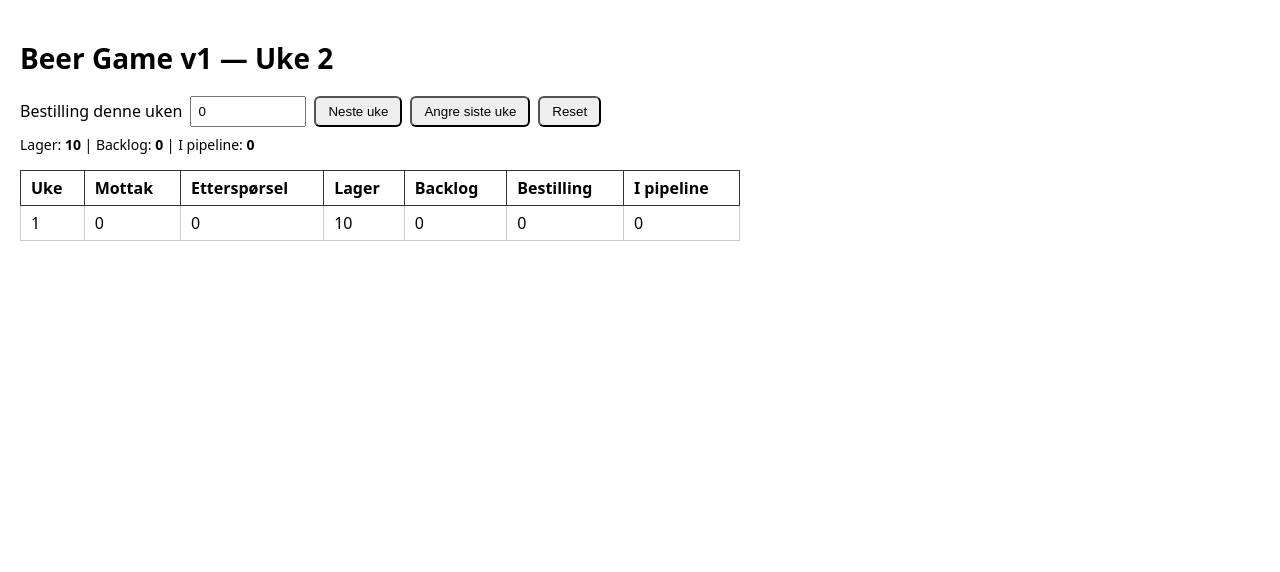
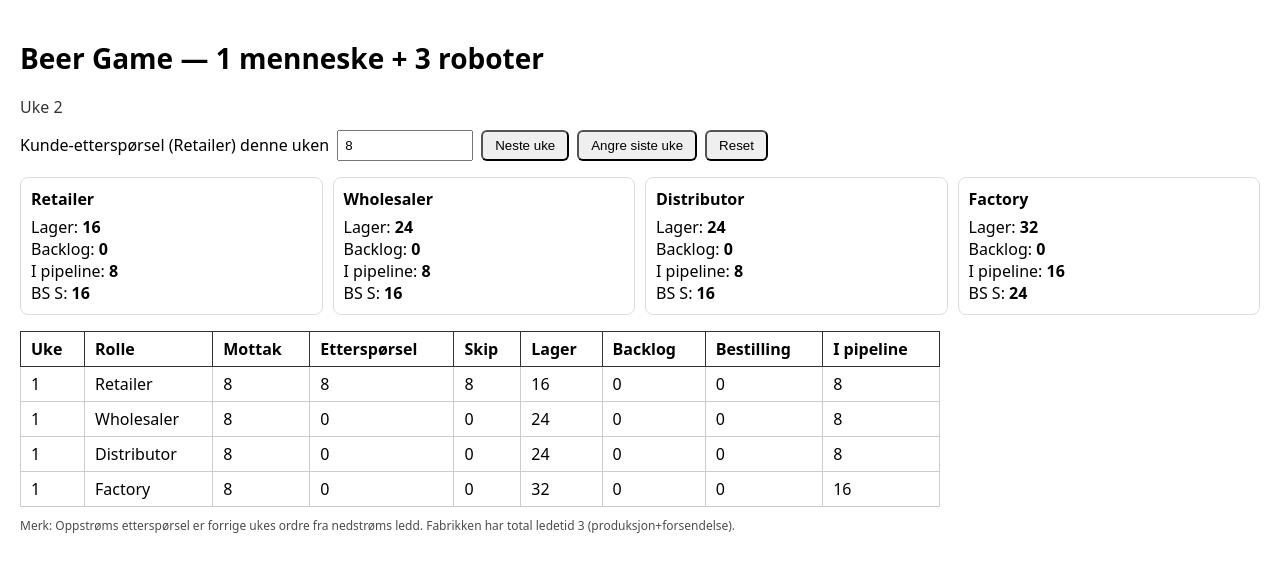
Before and after one commit to Hyldgaards/IBE160-test, a Next.js app in the folder beer-game/: page / in a window 1280 px wide. Both pictures are taken after a click on the button "Neste uke". Shown: the top 572 px of the page. Built offline with nearby package versions, Linux system fonts and the light colour scheme.

Commit message:
BeerGame: Steady-state init for D, lås demand etter start

```diff
--- a/beer-game/src/app/page.tsx
+++ b/beer-game/src/app/page.tsx
@@ -1,152 +1,228 @@
 "use client";
-import { useState } from "react";
+import { useMemo, useState } from "react";
 
-type Row = {
-  uke: number;
-  mottak: number;
-  ettersp: number;
-  lager: number;
+type Role = "Retailer" | "Wholesaler" | "Distributor" | "Factory";
+
+interface RoleState {
+  onHand: number;
   backlog: number;
-  bestilling: number;
-  iPipeline: number;
-};
+  pipeline: number[]; // incoming shipments til denne rollen
+  leadTime: number;   // 2 for tre første; 3 for Factory
+  policy: "BS";
+  params: { S: number }; // base-stock nivå
+}
 
-type Snapshot = {
+interface WeekRow {
   week: number;
-  order: string;
-  lager: number;
+  role: Role;
+  received: number;
+  demand: number;
+  ship: number;
+  onHand: number;
   backlog: number;
-  rows: Row[];
-  pipeline: number[];
-};
+  order: number;
+  pipelineSum: number;
+}
+
+interface GameState {
+  week: number;
+  roles: Record<Role, RoleState>;
+  lastOrders: Record<Role, number>;
+  history: WeekRow[];
+}
+
+const ROLES: Role[] = ["Retailer", "Wholesaler", "Distributor", "Factory"];
+
+function cloneState(s: GameState): GameState {
+  return {
+    week: s.week,
+    roles: {
+      Retailer:   { ...s.roles.Retailer,   pipeline: [...s.roles.Retailer.pipeline] },
+      Wholesaler: { ...s.roles.Wholesaler, pipeline: [...s.roles.Wholesaler.pipeline] },
+      Distributor:{ ...s.roles.Distributor,pipeline: [...s.roles.Distributor.pipeline] },
+      Factory:    { ...s.roles.Factory,    pipeline: [...s.roles.Factory.pipeline] },
+    },
+    lastOrders: { ...s.lastOrders },
+    history: [...s.history],
+  };
+}
+
+function stepWeek(prev: GameState, externalDemand: number): GameState {
+  const s = cloneState(prev);
+
+  // 1) mottak
+  const received: Record<Role, number> = { Retailer:0, Wholesaler:0, Distributor:0, Factory:0 };
+  for (const r of ROLES) {
+    const role = s.roles[r];
+    const recv = role.pipeline.length > 0 ? role.pipeline[0] : 0;
+    received[r] = recv;
+    role.pipeline = role.pipeline.slice(1);
+    while (role.pipeline.length < role.leadTime - 1) role.pipeline.push(0);
+    role.onHand += recv;
+  }
+
+  // 2) demand
+  const demand: Record<Role, number> = {
+    Retailer: externalDemand,
+    Wholesaler: s.lastOrders.Retailer || 0,
+    Distributor: s.lastOrders.Wholesaler || 0,
+    Factory: s.lastOrders.Distributor || 0,
+  };
+
+  // 3) ship og oppdater lager/backlog
+  const shipped: Record<Role, number> = { Retailer:0, Wholesaler:0, Distributor:0, Factory:0 };
+  for (const r of ROLES) {
+    const role = s.roles[r];
+    const need = demand[r] + role.backlog;
+    const ship = Math.max(0, Math.min(role.onHand, need));
+    shipped[r] = ship;
+    role.onHand -= ship;
+    role.backlog = Math.max(0, need - ship);
+  }
+
+  // 4) ordre (BS)
+  const orders: Record<Role, number> = { Retailer:0, Wholesaler:0, Distributor:0, Factory:0 };
+  for (const r of ROLES) {
+    const role = s.roles[r];
+    const pipelineSum = role.pipeline.reduce((a, b) => a + b, 0);
+    const invPos = role.onHand + pipelineSum - role.backlog;
+    const order = Math.max(0, role.params.S - invPos);
+    orders[r] = Math.round(order);
+    role.pipeline.push(orders[r]); // ankommer etter LT
+  }
+
+  // 5) logg
+  const rows: WeekRow[] = ROLES.map((r) => ({
+    week: s.week,
+    role: r,
+    received: received[r],
+    demand: demand[r],
+    ship: shipped[r],
+    onHand: s.roles[r].onHand,
+    backlog: s.roles[r].backlog,
+    order: orders[r],
+    pipelineSum: s.roles[r].pipeline.reduce((a, b) => a + b, 0),
+  }));
+  s.history = [...s.history, ...rows];
+
+  // 6) for neste uke
+  s.lastOrders = { ...orders };
+  s.week = s.week + 1;
+  return s;
+}
 
 export default function Home() {
-  const LEADTIME = 2;
+  const [customerDemandStr, setCustomerDemandStr] = useState("8");
+  const customerDemand = useMemo(
+    () => parseInt(customerDemandStr || "0", 10) || 0,
+    [customerDemandStr]
+  );
 
-  const [week, setWeek] = useState(1);
-  const [order, setOrder] = useState("0");
-  const [lager, setLager] = useState(10);
-  const [backlog, setBacklog] = useState(0);
-  const [rows, setRows] = useState<Row[]>([]);
-  const [pipeline, setPipeline] = useState<number[]>([]);
-  const [history, setHistory] = useState<Snapshot[]>([]); // for «Angre»
+  const initialState: GameState = useMemo(() => {
+  const D = customerDemand; // steady-state basert på input-feltet
+  return {
+    week: 1,
+    roles: {
+      Retailer:   { onHand: 2*D, backlog: 0, pipeline: [D, D],       leadTime: 2, policy: "BS", params: { S: 2*D } },
+      Wholesaler: { onHand: 2*D, backlog: 0, pipeline: [D, D],       leadTime: 2, policy: "BS", params: { S: 2*D } },
+      Distributor:{ onHand: 2*D, backlog: 0, pipeline: [D, D],       leadTime: 2, policy: "BS", params: { S: 2*D } },
+      Factory:    { onHand: 3*D, backlog: 0, pipeline: [D, D, D],    leadTime: 3, policy: "BS", params: { S: 3*D } },
+    },
+    lastOrders: { Retailer: 0, Wholesaler: 0, Distributor: 0, Factory: 0 },
+    history: [],
+  };
+}, [customerDemand]);
 
-  const snapshot = (): Snapshot => ({ week, order, lager, backlog, rows, pipeline });
+  const [state, setState] = useState<GameState>(initialState);
+  const [undo, setUndo] = useState<GameState[]>([]);
 
-  const nextWeek = () => {
-    const ettersp = parseInt(order || "0", 10);
-
-    // 1) lagre øyeblikksbilde for «Angre»
-    setHistory((h) => [...h, snapshot()]);
-
-    // 2) mottak denne uken
-    const mottak = pipeline.length > 0 ? pipeline[0] : 0;
-    const pipelineEtterMottak = pipeline.slice(1);
-
-    // 3) dekk etterspørsel + backlog
-    const net = lager + mottak - (ettersp + backlog);
-    const newBacklog = net >= 0 ? 0 : -net;
-    const newLager = net >= 0 ? net : 0;
-
-    // 4) legg dagens bestilling bakerst med ledetid
-    const nyPipeline = [...pipelineEtterMottak];
-    while (nyPipeline.length < LEADTIME - 1) nyPipeline.push(0);
-    nyPipeline.push(ettersp); // v1: bestiller lik etterspørsel
-
-    // 5) loggrad
-    const row: Row = {
-      uke: week,
-      mottak,
-      ettersp,
-      lager: newLager,
-      backlog: newBacklog,
-      bestilling: ettersp,
-      iPipeline: nyPipeline.reduce((a, b) => a + b, 0),
-    };
-
-    // 6) oppdater state
-    setRows((r) => [...r, row]);
-    setLager(newLager);
-    setBacklog(newBacklog);
-    setPipeline(nyPipeline);
-    setWeek((w) => w + 1);
-    setOrder("0");
+  const handleNextWeek = () => {
+    setUndo((u) => [...u, cloneState(state)]);
+    setState((prev) => stepWeek(prev, customerDemand));
   };
 
-  const undo = () => {
-    setHistory((h) => {
-      if (h.length === 0) return h; // ingenting å angre
-      const prev = h[h.length - 1];
-      setWeek(prev.week);
-      setOrder(prev.order);
-      setLager(prev.lager);
-      setBacklog(prev.backlog);
-      setRows(prev.rows);
-      setPipeline(prev.pipeline);
-      return h.slice(0, -1);
+  const handleUndo = () => {
+    setUndo((u) => {
+      if (u.length === 0) return u;
+      const prev = u[u.length - 1];
+      setState(prev);
+      return u.slice(0, -1);
     });
   };
 
-  const reset = () => {
-    setWeek(1);
-    setOrder("0");
-    setLager(10);
-    setBacklog(0);
-    setRows([]);
-    setPipeline([]);
-    setHistory([]);
+  const handleReset = () => {
+    setState(cloneState(initialState));
+    setUndo([]);
   };
+
+  const sumPipeline = (r: Role) =>
+    state.roles[r].pipeline.reduce((a, b) => a + b, 0);
 
   return (
     <main style={{ padding: 20, fontFamily: "system-ui, sans-serif" }}>
-      <h1 style={{ fontSize: 28, fontWeight: 700 }}>Beer Game v1 — Uke {week}</h1>
+      <h1 style={{ fontSize: 28, fontWeight: 700 }}>Beer Game — 1 menneske + 3 roboter</h1>
+      <div style={{ marginTop: 4, opacity: 0.8 }}>Uke {state.week}</div>
 
       <div style={{ display: "flex", gap: 8, alignItems: "center", marginTop: 12, flexWrap: "wrap" }}>
-        <label htmlFor="order">Bestilling denne uken</label>
+        <label htmlFor="cust">Kunde-etterspørsel (Retailer) denne uken</label>
         <input
-          id="order"
+          id="cust"
           type="number"
-          value={order}
-          onChange={(e) => setOrder(e.target.value)}
-          style={{ padding: 6, width: 100 }}
+          value={customerDemandStr}
+          onChange={(e) => setCustomerDemandStr(e.target.value)}
+          style={{ padding: 6, width: 120 }}
         />
-        <button onClick={nextWeek} style={{ padding: "6px 12px", borderRadius: 6, cursor: "pointer" }}>
+        <button onClick={handleNextWeek} style={{ padding: "6px 12px", borderRadius: 6, cursor: "pointer" }}>
           Neste uke
         </button>
-        <button onClick={undo} style={{ padding: "6px 12px", borderRadius: 6, cursor: "pointer" }}>
+        <button onClick={handleUndo} style={{ padding: "6px 12px", borderRadius: 6, cursor: "pointer" }}>
           Angre siste uke
         </button>
-        <button onClick={reset} style={{ padding: "6px 12px", borderRadius: 6, cursor: "pointer" }}>
+        <button onClick={handleReset} style={{ padding: "6px 12px", borderRadius: 6, cursor: "pointer" }}>
           Reset
         </button>
       </div>
 
-      <div style={{ marginTop: 8, fontSize: 14 }}>
-        Lager: <b>{lager}</b>  |  Backlog: <b>{backlog}</b>  |  I pipeline: <b>{pipeline.reduce((a,b)=>a+b,0)}</b>
+      <div style={{ display: "grid", gridTemplateColumns: "repeat(4, minmax(160px, 1fr))", gap: 10, marginTop: 16 }}>
+        {ROLES.map((r) => (
+          <div key={r} style={{ border: "1px solid #ddd", borderRadius: 8, padding: 10 }}>
+            <div style={{ fontWeight: 700, marginBottom: 6 }}>{r}</div>
+            <div>Lager: <b>{state.roles[r].onHand}</b></div>
+            <div>Backlog: <b>{state.roles[r].backlog}</b></div>
+            <div>I pipeline: <b>{sumPipeline(r)}</b></div>
+            <div>BS S: <b>{state.roles[r].params.S}</b></div>
+          </div>
+        ))}
       </div>
 
-      <table style={{ marginTop: 16, borderCollapse: "collapse", minWidth: 720 }}>
+      <table style={{ marginTop: 16, borderCollapse: "collapse", minWidth: 920 }}>
         <thead>
           <tr>
-            {["Uke","Mottak","Etterspørsel","Lager","Backlog","Bestilling","I pipeline"].map((h) => (
+            {["Uke","Rolle","Mottak","Etterspørsel","Skip","Lager","Backlog","Bestilling","I pipeline"].map((h) => (
               <th key={h} style={{ border: "1px solid #333", padding: "6px 10px", textAlign: "left" }}>{h}</th>
             ))}
           </tr>
         </thead>
         <tbody>
-          {rows.map((row) => (
-            <tr key={row.uke}>
-              <td style={{ border: "1px solid #ccc", padding: "6px 10px" }}>{row.uke}</td>
-              <td style={{ border: "1px solid #ccc", padding: "6px 10px" }}>{row.mottak}</td>
-              <td style={{ border: "1px solid #ccc", padding: "6px 10px" }}>{row.ettersp}</td>
-              <td style={{ border: "1px solid #ccc", padding: "6px 10px" }}>{row.lager}</td>
+          {state.history.map((row, idx) => (
+            <tr key={`${row.week}-${row.role}-${idx}`}>
+              <td style={{ border: "1px solid #ccc", padding: "6px 10px" }}>{row.week}</td>
+              <td style={{ border: "1px solid #ccc", padding: "6px 10px" }}>{row.role}</td>
+              <td style={{ border: "1px solid #ccc", padding: "6px 10px" }}>{row.received}</td>
+              <td style={{ border: "1px solid #ccc", padding: "6px 10px" }}>{row.demand}</td>
+              <td style={{ border: "1px solid #ccc", padding: "6px 10px" }}>{row.ship}</td>
+              <td style={{ border: "1px solid #ccc", padding: "6px 10px" }}>{row.onHand}</td>
               <td style={{ border: "1px solid #ccc", padding: "6px 10px" }}>{row.backlog}</td>
-              <td style={{ border: "1px solid #ccc", padding: "6px 10px" }}>{row.bestilling}</td>
-              <td style={{ border: "1px solid #ccc", padding: "6px 10px" }}>{row.iPipeline}</td>
+              <td style={{ border: "1px solid #ccc", padding: "6px 10px" }}>{row.order}</td>
+              <td style={{ border: "1px solid #ccc", padding: "6px 10px" }}>{row.pipelineSum}</td>
             </tr>
           ))}
         </tbody>
       </table>
+
+      <p style={{ marginTop: 10, fontSize: 12, opacity: 0.7 }}>
+        Merk: Oppstrøms etterspørsel er forrige ukes ordre fra nedstrøms ledd. Fabrikken har total ledetid 3 (produksjon+forsendelse).
+      </p>
     </main>
   );
 }
```
